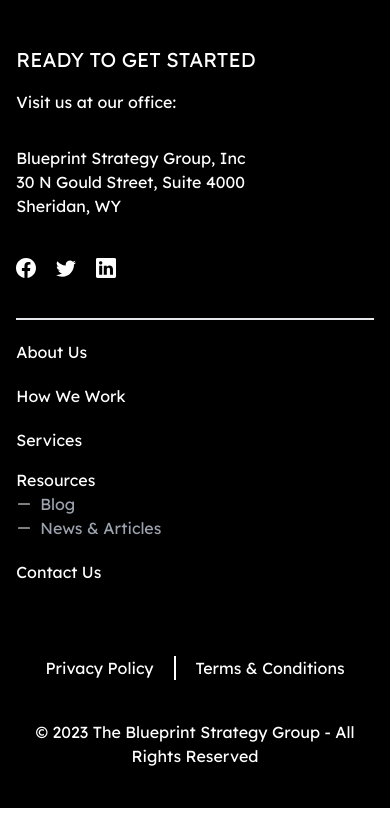
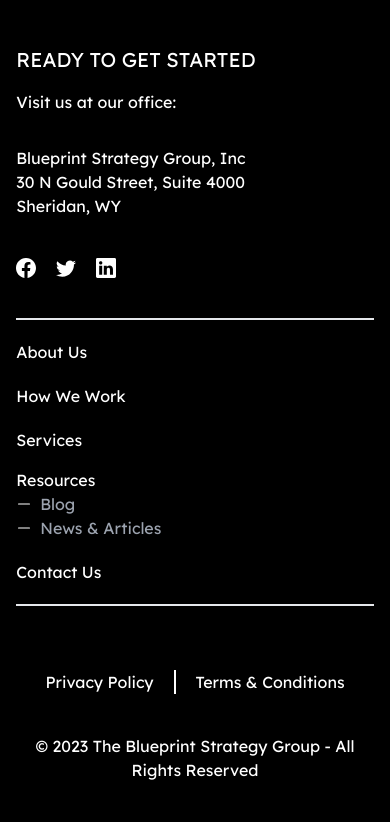
Before and after one commit to EdgarAmpiire/blueprints-web, a React (Create React App) app: page / in a window 390 px wide. Shown: the part 3508-4330 px from the top of the page. Built offline with nearby package versions, Linux system fonts and the light colour scheme; what tw-elements would draw is missing.

Commit message:
responsiveness

```diff
--- a/src/components/layout/components/Footer.jsx
+++ b/src/components/layout/components/Footer.jsx
@@ -67,7 +67,7 @@ export const Footer = () => {
                 </Link>
               </div>
 
-              <div className="lg:w-3/12 py-2 lg:px-10 gap-5 flex flex-col lg:border-l-2 lg:border-l-white ">
+              <div className="lg:w-3/12 py-2 lg:px-10 gap-5 flex flex-col lg:border-l-2 lg:border-l-white border-b-2 lg:border-b-0 lg:pb-0 pb-5">
                 <div>
                   <Link to={"/about-us"}>
                     <p className="text-white ">Resources</p>
```
